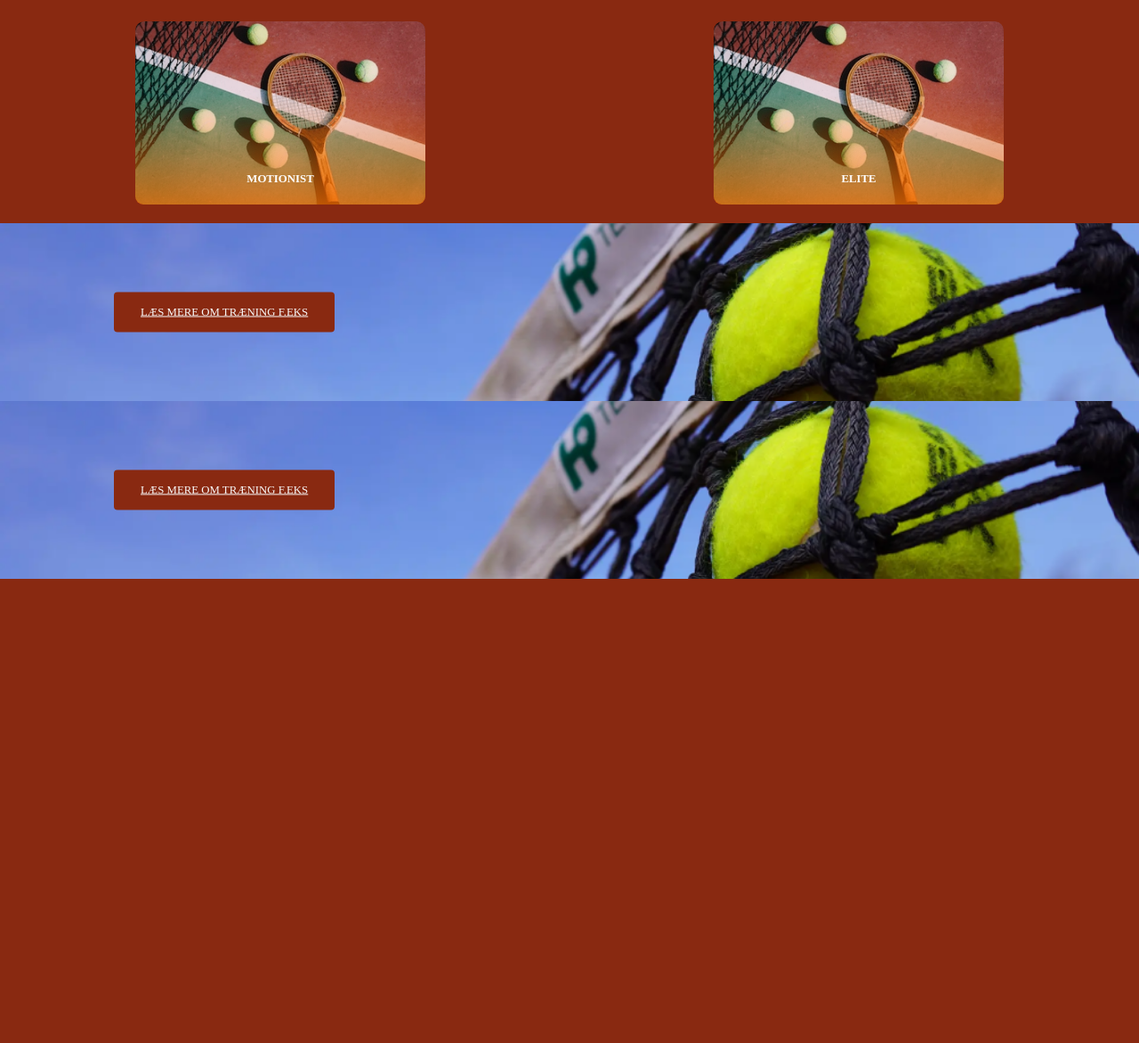
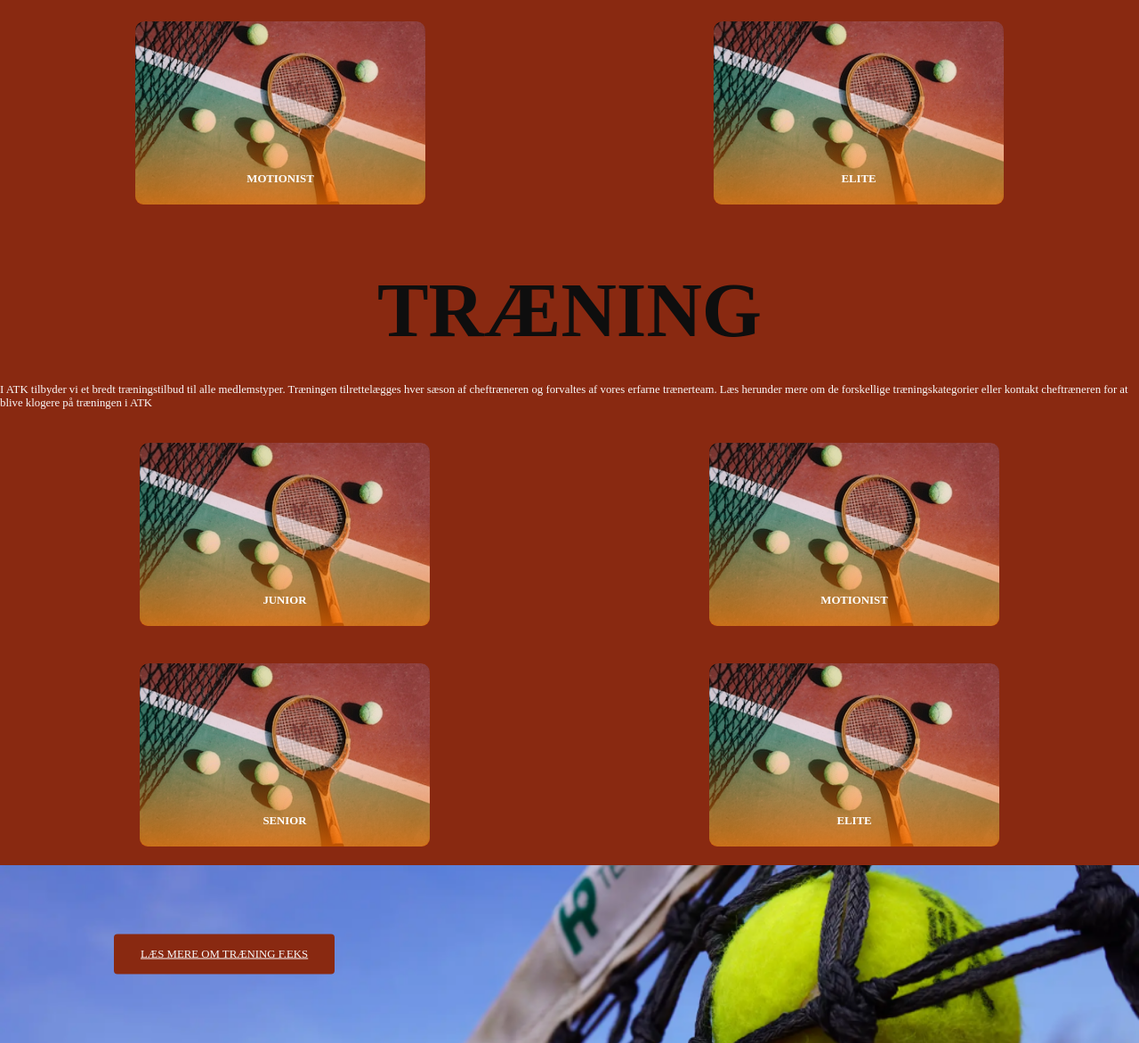
Before and after one commit to char667v/atk-website, an Astro site: page /traening in a window 1280 px wide. Shown: the part 868-2041 px from the top of the page at 89% size. Before the commit the page ends 1523 px from the top, so only its background shows below. Built offline with nearby package versions, Linux system fonts and the light colour scheme; Astro itself is replaced by a stand-in of ours; no server answers; the database is empty; a web font is replaced by a local one.

Commit message:
træning

```diff
--- a/src/pages/traening.astro
+++ b/src/pages/traening.astro
@@ -6,9 +6,21 @@ import breadcrumb_trial from "../components/BreadCrumb.astro";
 import CategoryCard from "../components/CategoryCard.astro";
 import Banner from "../components/Banner.astro";
 import Footer from "../components/Footer.astro";
+import ContactCard from "../components/ContactCard.astro";
+const coachId = "24"; // Replace with the actual ID of the coach you want
 
+const contactInfo = await fetch(`https://cgymdqjrjdkshxuerdil.supabase.co/rest/v1/Contact_info?id=eq.${coachId}`, {
+  method: "GET",
+  headers: {
+    apikey: "eyJhbGciOiJIUzI1NiIsInR5cCI6IkpXVCJ9.eyJpc3MiOiJzdXBhYmFzZSIsInJlZiI6ImNneW1kcWpyamRrc2h4dWVyZGlsIiwicm9sZSI6ImFub24iLCJpYXQiOjE3MTUxNjg4NjYsImV4cCI6MjAzMDc0NDg2Nn0.Wuj2B0mSu9HRIludgvymMYSNlhDMzV8213Fitr6A4bw",
+  },
+}).then((response) => response.json());
+
+console.log("contactInfo", contactInfo);
 ---
-<MainLayout title="Arbejdernes Tennisklub"/>
+
+
+<MainLayout title="Arbejdernes Tennisklub" />
 
 <section>
   <nav aria-label="breadcrumb">
@@ -20,17 +32,35 @@ import Footer from "../components/Footer.astro";
 </section>
 
 <section class="categoryCard_grid2">
+  <CategoryCard imgPath="../img/Tennisballsracket.webp" title="JUNIOR" />
+  <CategoryCard imgPath="../img/Tennisballsracket.webp" title="SENIOR" />
+  <CategoryCard imgPath="../img/Tennisballsracket.webp" title="MOTIONIST" />
+  <CategoryCard imgPath="../img/Tennisballsracket.webp" title="ELITE" />
+
+  {contactInfo.length > 0 && <ContactCard role={contactInfo[0].role} name={contactInfo[0].name} email={contactInfo[0].email} phone={contactInfo[0].phone} profile_picture={contactInfo[0].profile_picture} />}
+</section>
+<h1>TRÆNING</h1>
+
+<p>I ATK tilbyder vi et bredt træningstilbud til alle medlemstyper. Træningen
+   tilrettelægges hver sæson af cheftræneren og forvaltes af vores erfarne trænerteam.
+   Læs herunder mere om de forskellige træningskategorier eller kontakt cheftræneren
+   for at blive klogere på træningen i ATK
+</p>
+
+<!-- Indsæt contactCard -->
+
+<section class="categoryCard_grid1">
 <CategoryCard
 imgPath="../img/Tennisballsracket.webp"
 title="JUNIOR"
 />
 <CategoryCard
 imgPath="../img/Tennisballsracket.webp"
-    title="SENIOR"
+title="MOTIONIST"
 />
 <CategoryCard
 imgPath="../img/Tennisballsracket.webp"
-    title="MOTIONIST"
+title="SENIOR"
 />
 <CategoryCard
 imgPath="../img/Tennisballsracket.webp"
```
Lines whose indentation alone changed are shown as unchanged.
